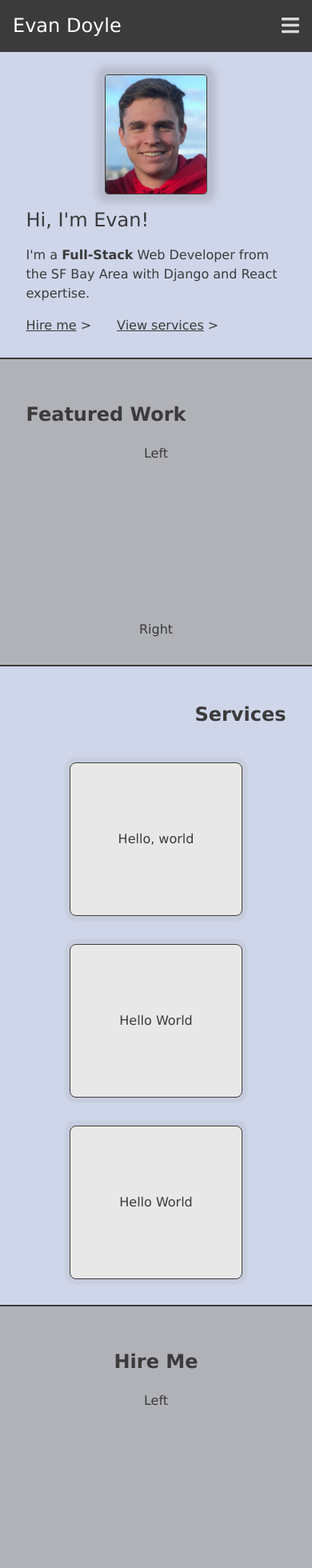
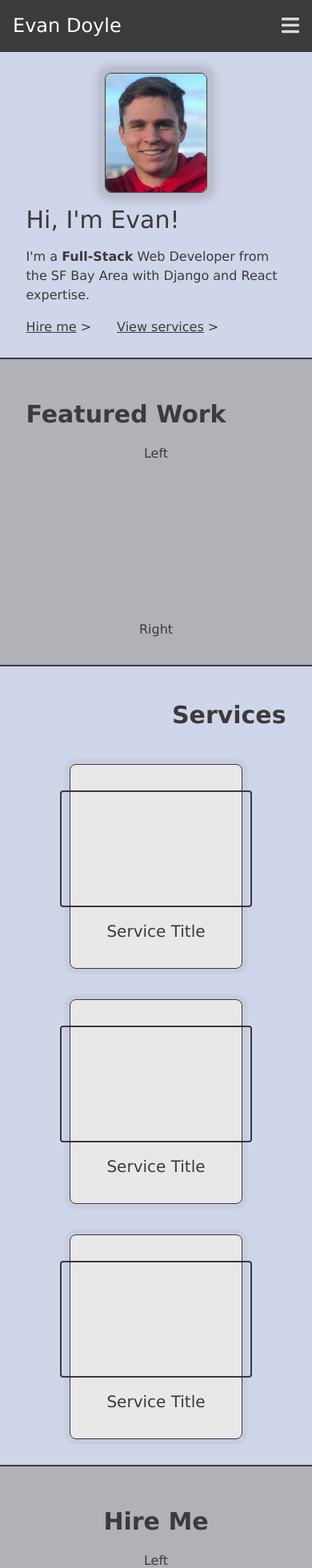
Before and after one commit to emdoyle/personal-site, a Next.js app: page / in a window 390 px wide. Shown: the top 1960 px of the page at 80% size. Built offline with nearby package versions, Linux system fonts and the light colour scheme.

Commit message:
Service block placeholders and responsiveness, fix link overflow on small screens

```diff
--- a/pages/index.tsx
+++ b/pages/index.tsx
@@ -23,23 +23,23 @@ export default function Home() {
         <Section>
           <div className="flex flex-col justify-center items-center h-full">
             <div className="flex flex-col sm:flex-row gap-4 justify-between items-center w-5/6 sm:max-w-[900px]">
-              <div className="w-32 sm:w-52 rounded border border-smoke shadow-[0px_0px_8px_10px_rgba(112,112,112,.25)]">
+              <div className="w-32 sm:w-52 rounded-lg border border-smoke shadow-[0px_0px_8px_10px_rgba(112,112,112,.25)]">
                 <Image
                   alt="Evan Doyle Headshot"
-                  className="rounded"
+                  className="rounded-lg"
                   layout="responsive"
                   src={Headshot}
                 />
               </div>
               <div className="w-full sm:w-1/2 lg:w-2/3">
-                <h1 className="text-2xl sm:text-4xl lg:text-5xl pb-4">
+                <h1 className="text-3xl sm:text-4xl lg:text-5xl pb-4">
                   Hi, I&apos;m Evan!
                 </h1>
                 <p className="sm:text-2xl lg:text-3xl pb-4">
                   I&apos;m a <strong>Full-Stack</strong> Web Developer from the
                   SF Bay Area with Django and React expertise.
                 </p>
-                <div className="flex justify-start items-center gap-8 sm:text-xl lg:text-2xl">
+                <div className="flex justify-start items-center gap-8 sm:text-lg md:text-xl lg:text-2xl">
                   <a href="#" className="hover:text-ash">
                     <span className="underline">Hire me</span> &gt;
                   </a>
@@ -54,7 +54,7 @@ export default function Home() {
         <Section>
           <div className="flex flex-col justify-start items-center h-full">
             <div className="flex justify-start items-center h-24 w-5/6 sm:max-w-[1100px]">
-              <h2 className="text-2xl sm:text-4xl font-semibold">
+              <h2 className="text-3xl sm:text-4xl font-semibold">
                 Featured Work
               </h2>
             </div>
@@ -64,20 +64,23 @@ export default function Home() {
             </div>
           </div>
         </Section>
-        <Section height="h-[800px] lg:h-[450px]">
+        <Section height="h-[1000px] lg:h-[450px]">
           <div className="flex flex-col justify-start items-center h-full">
             <div className="flex justify-end items-center h-24 w-5/6 sm:max-w-[1100px] pb-8">
-              <h2 className="text-2xl sm:text-4xl font-semibold">Services</h2>
+              <h2 className="text-3xl sm:text-4xl font-semibold">Services</h2>
             </div>
-            <div className="h-full flex flex-col lg:flex-row gap-4 justify-between items-center w-5/6 sm:max-w-[1200px]">
-              <div className="flex flex-col justify-center items-center gap-4 rounded-lg bg-offwhite border border-smoke p-4 sm:p-8 shadow-[0px_0px_2px_6px_rgba(176,178,184,.25)] h-48 lg:h-64 w-2/3 lg:w-64">
-                <p>Hello, world</p>
+            <div className="h-full flex flex-col lg:flex-row gap-4 lg:gap-12 justify-between items-center w-5/6 sm:max-w-[1200px]">
+              <div className="flex flex-col justify-center items-center gap-4 rounded-lg bg-offwhite border border-smoke p-8 shadow-[0px_0px_2px_6px_rgba(176,178,184,.25)] h-64 w-2/3 lg:w-1/3">
+                <div className="w-60 h-full border-2 border-smoke rounded" />
+                <h1 className="text-xl lg:text-2xl">Service Title</h1>
               </div>
-              <div className="flex flex-col justify-center items-center gap-4 rounded-lg bg-offwhite border border-smoke p-4 sm:p-8 shadow-[0px_0px_2px_6px_rgba(176,178,184,.25)] h-48 lg:h-64 w-2/3 lg:w-64">
-                <p>Hello World</p>
+              <div className="flex flex-col justify-center items-center gap-4 rounded-lg bg-offwhite border border-smoke p-8 shadow-[0px_0px_2px_6px_rgba(176,178,184,.25)] h-64 w-2/3 lg:w-1/3">
+                <div className="w-60 h-full border-2 border-smoke rounded" />
+                <h1 className="text-xl lg:text-2xl">Service Title</h1>
               </div>
-              <div className="flex flex-col justify-center items-center gap-4 rounded-lg bg-offwhite border border-smoke p-4 sm:p-8 shadow-[0px_0px_2px_6px_rgba(176,178,184,.25)] h-48 lg:h-64 w-2/3 lg:w-64">
-                <p>Hello World</p>
+              <div className="flex flex-col justify-center items-center gap-4 rounded-lg bg-offwhite border border-smoke p-8 shadow-[0px_0px_2px_6px_rgba(176,178,184,.25)] h-64 w-2/3 lg:w-1/3">
+                <div className="w-60 h-full border-2 border-smoke rounded" />
+                <h1 className="text-xl lg:text-2xl">Service Title</h1>
               </div>
             </div>
           </div>
@@ -85,7 +88,7 @@ export default function Home() {
         <Section>
           <div className="flex flex-col justify-start items-center h-full">
             <div className="flex justify-center items-center h-24 w-5/6 sm:max-w-[1100px]">
-              <h2 className="text-2xl sm:text-4xl font-semibold">Hire Me</h2>
+              <h2 className="text-3xl sm:text-4xl font-semibold">Hire Me</h2>
             </div>
             <div className="h-full flex flex-col sm:flex-row gap-4 justify-between items-center w-5/6 sm:max-w-[900px]">
               <p>Left</p>
```
